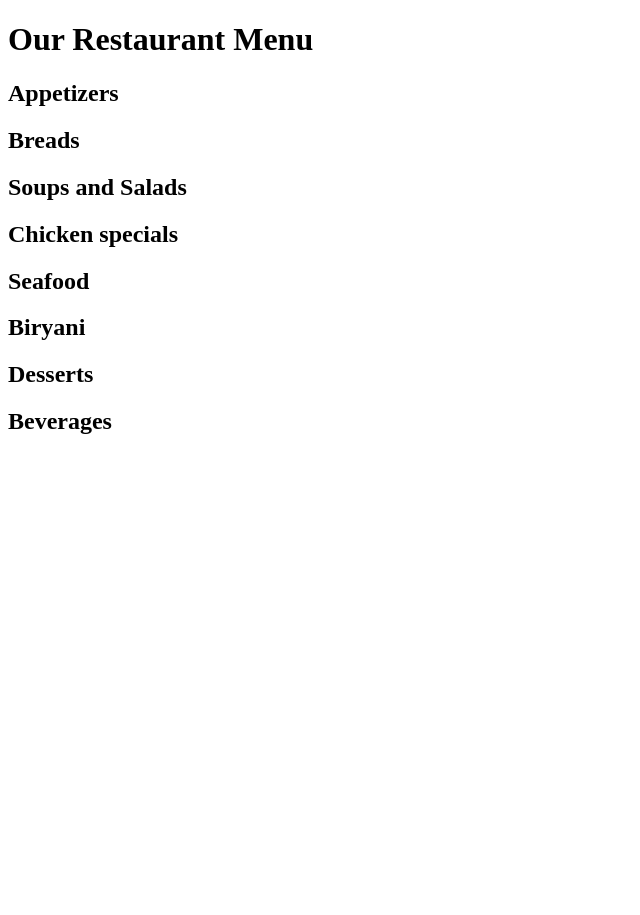
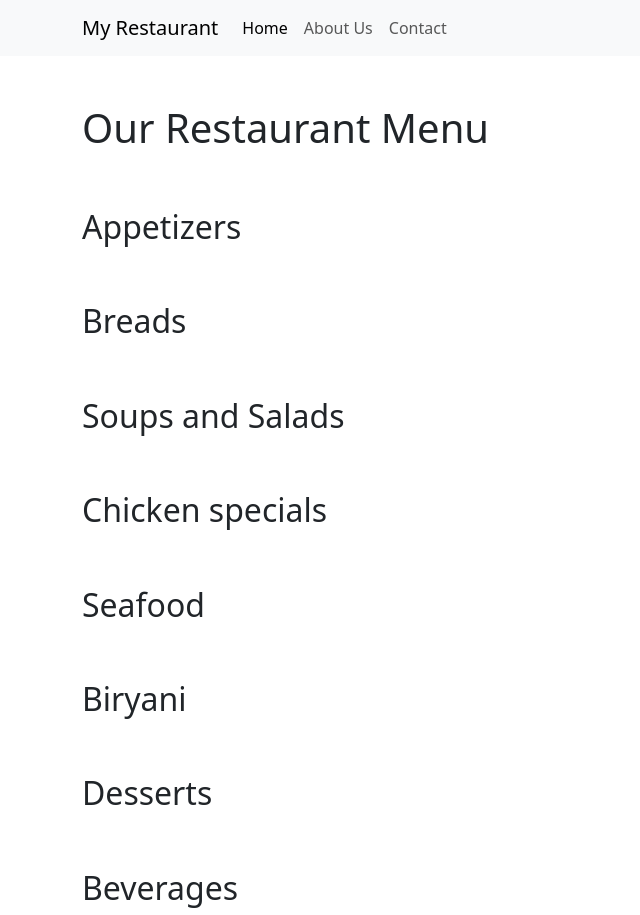
Before and after one commit to Pikku1998/RestaurantWebApp_Django, a Django app: page / in a window 1280 px wide. Shown: the whole page, without its empty margins (0-640 px from the left). Before the commit the page ends 434 px from the top, so only its background shows below. Run offline with Django 4.2, Linux system fonts and the light colour scheme; data that the repository does not hold is empty.

Commit message:
Add base template and apply bootstrap for Navbar, listing, price badges.

```diff
--- /dev/null
+++ b/restaurant_web_app/restaurant_menu/templates/about.html
@@ -0,0 +1,6 @@
+{% extends 'base.html' %}
+    {% block content %}
+        <div class="container mt-5">
+            <h2>About Page</h2>
+        </div>
+    {% endblock content %}
--- /dev/null
+++ b/restaurant_web_app/restaurant_menu/templates/base.html
@@ -0,0 +1,37 @@
+<!doctype html>
+<html lang="en">
+  <head>
+    <meta charset="utf-8">
+    <meta name="viewport" content="width=device-width, initial-scale=1">
+    <title>Our Restaurant Menu</title>
+    <link href="https://cdn.jsdelivr.net/npm/bootstrap@5.3.0/dist/css/bootstrap.min.css" rel="stylesheet" integrity="sha384-9ndCyUaIbzAi2FUVXJi0CjmCapSmO7SnpJef0486qhLnuZ2cdeRhO02iuK6FUUVM" crossorigin="anonymous">
+  </head>
+  <body>
+    <nav class="navbar navbar-expand-lg bg-body-tertiary">
+      <div class="container">
+        <a class="navbar-brand" href="{% url 'index' %}">My Restaurant</a>
+        <button class="navbar-toggler" type="button" data-bs-toggle="collapse" data-bs-target="#navbarNav" aria-controls="navbarNav" aria-expanded="false" aria-label="Toggle navigation">
+          <span class="navbar-toggler-icon"></span>
+        </button>
+        <div class="collapse navbar-collapse" id="navbarNav">
+          <ul class="navbar-nav">
+            <li class="nav-item">
+              <a class="nav-link active" aria-current="page" href="{% url 'index' %}">Home</a>
+            </li>
+            <li class="nav-item">
+              <a class="nav-link" href="{% url 'about' %}">About Us</a>
+            </li>
+            <li class="nav-item">
+              <a class="nav-link" href="{% url 'contact' %}">Contact</a>
+            </li>
+          </ul>
+        </div>
+      </div>
+    </nav>
+    {% block content %}
+    {% endblock content %}
+    <script src="https://cdn.jsdelivr.net/npm/bootstrap@5.3.0/dist/js/bootstrap.bundle.min.js" integrity="sha384-geWF76RCwLtnZ8qwWowPQNguL3RmwHVBC9FhGdlKrxdiJJigb/j/68SIy3Te4Bkz" crossorigin="anonymous"></script>
+    <script src="https://cdn.jsdelivr.net/npm/@popperjs/core@2.11.8/dist/umd/popper.min.js" integrity="sha384-I7E8VVD/ismYTF4hNIPjVp/Zjvgyol6VFvRkX/vR+Vc4jQkC+hVqc2pM8ODewa9r" crossorigin="anonymous"></script>
+    <script src="https://cdn.jsdelivr.net/npm/bootstrap@5.3.0/dist/js/bootstrap.min.js" integrity="sha384-fbbOQedDUMZZ5KreZpsbe1LCZPVmfTnH7ois6mU1QK+m14rQ1l2bGBq41eYeM/fS" crossorigin="anonymous"></script>
+  </body>
+</html>
--- /dev/null
+++ b/restaurant_web_app/restaurant_menu/templates/contact.html
@@ -0,0 +1,6 @@
+{% extends 'base.html' %}
+    {% block content %}
+        <div class="container mt-5">
+           <h2>Contact Page</h2>
+        </div>
+    {% endblock content %}
--- a/restaurant_web_app/restaurant_menu/templates/index.html
+++ b/restaurant_web_app/restaurant_menu/templates/index.html
@@ -1,26 +1,36 @@
-<!DOCTYPE html>
-<html lang="en">
-<head>
-    <meta charset="UTF-8">
-    <title>Home</title>
-</head>
-<body>
+{% extends 'base.html' %}
+{% block content %}
+
+    <div class="container mt-5">
         <h1>Our Restaurant Menu</h1>
+        <ul class="list-group list-group-flush">
         {% for meal_type in category %}
-        <h2>{{ meal_type.1 }}</h2>
+            <h2 class="pt-5">{{ meal_type.1 }}</h2>
             {% for i in item_list %}
                 {% if meal_type.0 == i.meal_type %}
                     {% if i.status == 0 %}
-                    <a href="{% url 'details' i.pk %}"><h3><del>{{i.name}}</del></h3></a>
+                        <li class="list-group-item d-flex justify-content-between align-items-center border-0 pb-0">
+                            <a href="{% url 'details' i.pk %}"><h4><del>{{i.name}}</del></h4></a>
+                            <span class="badge bg-primary rounded-pill">₹ {{ i.price }}</span>
+                        </li>
+                        <li class="list-group-item pt-0">
                             <p>{{i.description}}</p>
+                        </li>
                     {% else %}
-                    <a href="{% url 'details' i.pk %}"><h3>{{i.name}}</h3></a>
+                        <li class="list-group-item d-flex justify-content-between align-items-center border-0 pb-0">
+                            <a href="{% url 'details' i.pk %}"><h4>{{i.name}}</h4></a>
+                            <span class="badge bg-primary rounded-pill">₹ {{ i.price }}</span>
+
+                        </li>
+                        <li class="list-group-item pt-0">
                             <p>{{i.description}}</p>
+                        </li>
+
                     {% endif %}
                 {% endif %}
             {% endfor %}
         {% endfor %}
+        </ul>
+    </div>
 
-
-</body>
-</html>
+{% endblock content %}
--- a/restaurant_web_app/restaurant_menu/urls.py
+++ b/restaurant_web_app/restaurant_menu/urls.py
@@ -3,5 +3,8 @@ from . import views
 
 urlpatterns = [
     path('', views.MenuList.as_view(), name='index'),
-    path('item/<int:pk>', views.ItemDetail.as_view(), name='details')
+    path('item/<int:pk>', views.ItemDetail.as_view(), name='details'),
+    path('about/', views.about, name='about'),
+    path('contact/', views.contact, name='contact'),
+
 ]
--- a/restaurant_web_app/restaurant_menu/views.py
+++ b/restaurant_web_app/restaurant_menu/views.py
@@ -16,3 +16,11 @@ class MenuList(ListView):
 class ItemDetail(DetailView):
     model = Item
     template_name = 'item_detail.html'
+
+
+def about(request):
+    return render(request, 'about.html')
+
+
+def contact(request):
+    return render(request, 'contact.html')
```
Also changed, not shown: restaurant_web_app/restaurant_menu/templates/item_detail.html (+16 -19 lines). Lines whose indentation alone changed are shown as unchanged.
